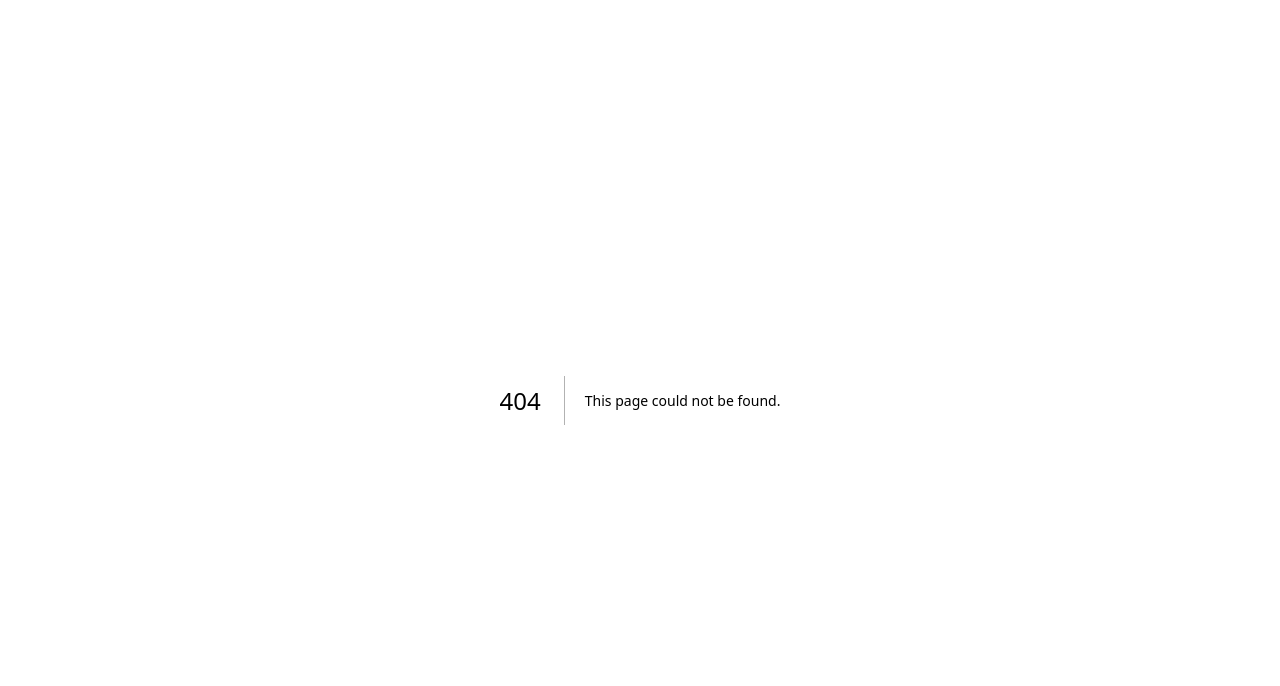
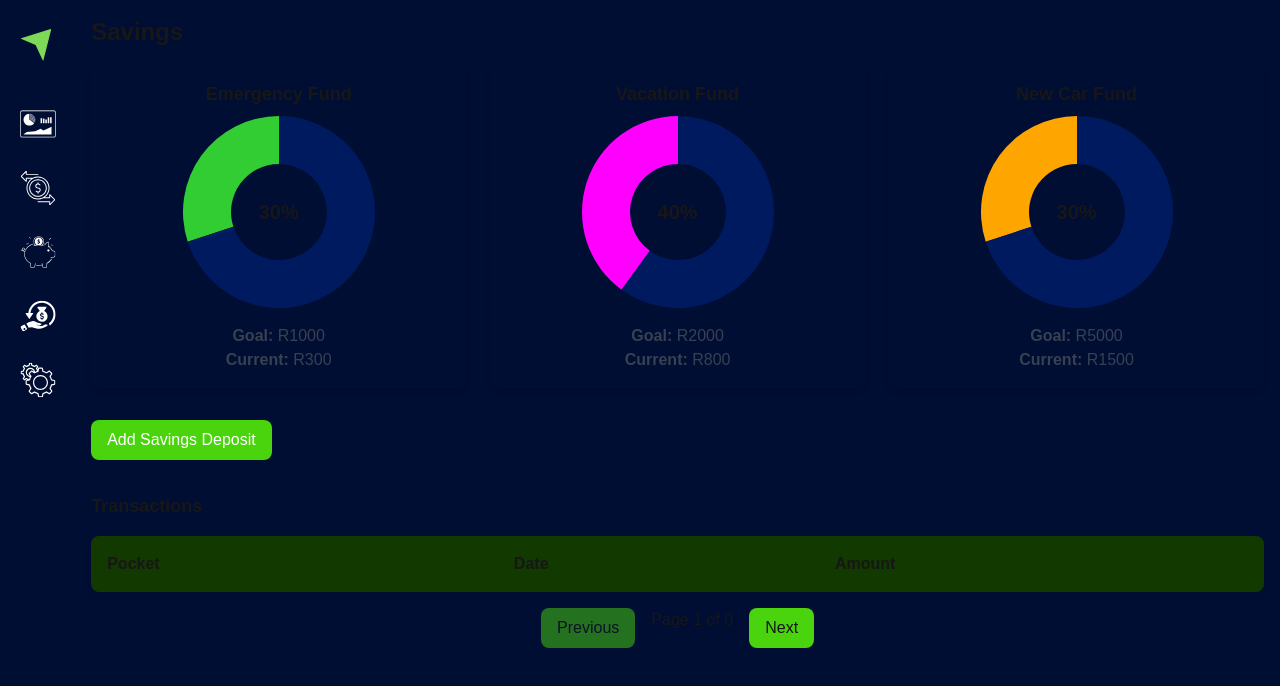
Before and after one commit to livmap/Finance-Tracker, a Next.js app: page /savings in a window 1280 px wide. Before the commit this address had no page. Shown: the top 686 px of the page. Built offline with nearby package versions, Linux system fonts and the light colour scheme.

Commit message:
Added a debit card UI element

```diff
--- a/src/app/components/AccountBalance.tsx
+++ b/src/app/components/AccountBalance.tsx
@@ -1,13 +1,9 @@
 function AccountBalance() {
   return (
-    <div className="bg-background p-6 rounded-lg shadow-md shadow-maingreen border border-maingreen grid grid-cols-4">
+    <div className="bg-background p-6 rounded-lg shadow-md shadow-maingreen border border-maingreen grid grid-cols-3 w-256 m-3">
       <div className="acc-balance">
-        <h2 className="text-lg text-darkgreen font-bold mb-2">Total Liquid Balance</h2>
+        <h2 className="text-lg text-darkgreen font-bold mb-2">Liquid Balance</h2>
         <p className="text-2xl font-semibold text-maingreen">R77,500.00</p>
-      </div>
-      <div className="acc-balance">
-        <h2 className="text-lg text-darkgreen font-bold mb-2">Current Account</h2>
-        <p className="text-2xl font-semibold text-maingreen">R27,000.00</p>
       </div>
       <div className="acc-balance">
         <h2 className="text-lg text-darkgreen font-bold mb-2">Savings</h2>
--- /dev/null
+++ b/src/app/components/CreditCard.tsx
@@ -0,0 +1,45 @@
+"use client";
+
+import React from "react";
+
+const CreditCard: React.FC = () => {
+  const accountBalance = "R12,345.67";
+  const cardHolderName = "Prince Maphupha";
+  const bankName = "NEDBANK";
+
+  return (
+    <div className="relative w-96 h-56 rounded-lg shadow-xl bg-gradient-to-br from-yellow-600 via-blue-500 to-green-600 text-white p-6 m-3">
+      {/* Bank Name */}
+      <div className="flex justify-between items-center">
+        <div>
+          <h1 className="text-lg font-bold">{bankName}</h1>
+          <p className="text-sm font-medium opacity-80">Debit Card</p>
+        </div>
+        {/* Mastercard Logo */}
+        <div className="flex items-center space-x-2">
+          <div className="w-6 h-6 bg-red-500 rounded-full"></div>
+          <div className="w-6 h-6 bg-yellow-500 rounded-full"></div>
+        </div>
+      </div>
+
+      {/* Account Balance */}
+      <div className="mt-8">
+        <p className="text-sm font-medium opacity-80">Account Balance</p>
+        <h2 className="text-2xl font-bold">{accountBalance}</h2>
+      </div>
+
+      {/* Card Holder Name */}
+      <div className="absolute bottom-6 left-6">
+        <p className="text-sm font-medium opacity-80">Card Holder</p>
+        <h3 className="text-lg font-bold">{cardHolderName}</h3>
+      </div>
+
+      {/* Decorative Chip */}
+      <div className="absolute bottom-6 right-6">
+        <div className="w-12 h-8 bg-yellow-400 rounded-sm"></div>
+      </div>
+    </div>
+  );
+};
+
+export default CreditCard;
--- a/src/app/page.tsx
+++ b/src/app/page.tsx
@@ -7,6 +7,7 @@ import SavingsOverview from "./components/SavingsOverview";
 import AccountBalance from "./components/AccountBalance";
 import UpcomingBills from "./components/Upcoming Bills";
 import TransactionsTable from "./components/TransactionsTable";
+import CreditCard from "./components/CreditCard";
 
 function DashboardPage() {
   const sidebarItems = [
@@ -22,7 +23,11 @@ function DashboardPage() {
       <Sidebar logoSrc={"/images/logo_icon.svg"} items={sidebarItems} />
       <div className="flex-1 p-6 space-y-6">
         <h1 className="text-2xl font-bold">January</h1>
+        <div className="dash-items flex justify-between">
+          <CreditCard />
         <AccountBalance />
+        </div>
+
         <div className="grid grid-cols-1 lg:grid-cols-2 gap-6">
           <PortfolioCard />
           <SavingsOverview />
--- /dev/null
+++ b/src/app/savings/page.tsx
@@ -0,0 +1,224 @@
+"use client";
+
+import React, { useState } from "react";
+import * as d3 from "d3";
+import Sidebar from "../components/Sidebar";
+
+interface SavingsPocket {
+  id: number;
+  name: string;
+  color: string;
+  goal: number;
+  current: number;
+}
+
+interface SavingsTransaction {
+  pocketName: string;
+  date: string;
+  amount: number;
+}
+
+const Savings: React.FC = () => {
+  const [savings, setSavings] = useState<SavingsPocket[]>([
+    { id: 1, name: "Emergency Fund", color: "limegreen", goal: 1000, current: 300 },
+    { id: 2, name: "Vacation Fund", color: "magenta", goal: 2000, current: 800 },
+    { id: 3, name: "New Car Fund", color: "orange", goal: 5000, current: 1500 },
+  ]);
+
+  const [transactions, setTransactions] = useState<SavingsTransaction[]>([]);
+  const [formVisible, setFormVisible] = useState(false);
+  const [selectedPocket, setSelectedPocket] = useState("");
+  const [amount, setAmount] = useState<number | "">(0);
+
+  const [currentPage, setCurrentPage] = useState(1); // Track the current page
+  const transactionsPerPage = 3;
+
+  const handleAddDeposit = () => {
+    if (selectedPocket && amount) {
+      const pocketIndex = savings.findIndex((pocket) => pocket.name === selectedPocket);
+
+      if (pocketIndex !== -1) {
+        const updatedSavings = [...savings];
+        updatedSavings[pocketIndex].current += amount;
+
+        const newTransaction: SavingsTransaction = {
+          pocketName: selectedPocket,
+          date: new Date().toISOString(), // Use ISO format for easy sorting
+          amount,
+        };
+
+        setSavings(updatedSavings);
+        setTransactions([...transactions, newTransaction]);
+
+        setSelectedPocket("");
+        setAmount("");
+        setFormVisible(false);
+      }
+    }
+  };
+
+  const PieChart = ({ pocket }: { pocket: SavingsPocket }) => {
+    const percentage = Math.min((pocket.current / pocket.goal) * 100, 100);
+
+    const pieData = d3.pie<number>()([percentage, 100 - percentage]);
+
+    const arc = d3
+      .arc<d3.PieArcDatum<number>>()
+      .innerRadius(50)
+      .outerRadius(100);
+
+    return (
+      <div className="relative w-48 h-48">
+        <svg viewBox="-100 -100 200 200">
+          {pieData.map((slice, index) => (
+            <path
+              key={index}
+              d={arc(slice) || ""}
+              fill={index === 0 ? pocket.color : "#001a60"}
+            />
+          ))}
+        </svg>
+        <div className="absolute top-1/2 left-1/2 transform -translate-x-1/2 -translate-y-1/2">
+          <p className="text-xl font-bold">{Math.round(percentage)}%</p>
+        </div>
+      </div>
+    );
+  };
+
+  const sidebarItems = [
+    { href: "/", imgSrc: "/images/dashboard.svg", alt: "Dashboard" },
+    { href: "/transactions", imgSrc: "/images/transactions.svg", alt: "Transactions" },
+    { href: "/savings", imgSrc: "/images/savings.svg", alt: "Budget" },
+    { href: "/investments", imgSrc: "/images/investments.svg", alt: "Reports" },
+    { href: "/setup", imgSrc: "/images/setup.svg", alt: "Settings" },
+  ];
+
+  // Calculate pagination
+  const totalTransactions = transactions.length;
+  const totalPages = Math.ceil(totalTransactions / transactionsPerPage);
+  const sortedTransactions = [...transactions].sort((a, b) => new Date(b.date).getTime() - new Date(a.date).getTime());
+  const displayedTransactions = sortedTransactions.slice(
+    (currentPage - 1) * transactionsPerPage,
+    currentPage * transactionsPerPage
+  );
+
+  return (
+    <div className="w-screen flex">
+      <Sidebar logoSrc={"/images/logo_icon.svg"} items={sidebarItems} />
+      <div className="w-full p-4">
+        <h1 className="text-2xl font-bold mb-4">Savings</h1>
+
+        {/* Savings Pockets */}
+        <div className="grid grid-cols-1 sm:grid-cols-2 lg:grid-cols-3 gap-6">
+          {savings.map((pocket) => (
+            <div
+              key={pocket.id}
+              className="p-4 rounded-lg shadow-md text-center flex flex-col items-center"
+            >
+              <h2 className="font-bold text-lg mb-2">{pocket.name}</h2>
+              <PieChart pocket={pocket} />
+              <p className="mt-4 text-gray-700">
+                <span className="font-bold">Goal:</span> R{pocket.goal}
+              </p>
+              <p className="text-gray-700">
+                <span className="font-bold">Current:</span> R{pocket.current}
+              </p>
+            </div>
+          ))}
+        </div>
+
+        {/* Add Savings Deposit */}
+        <div className="mt-8">
+          <button
+            onClick={() => setFormVisible(true)}
+            className="px-4 py-2 bg-maingreen text-white rounded-lg"
+          >
+            Add Savings Deposit
+          </button>
+
+          {formVisible && (
+            <div className="mt-4 p-4 rounded-lg shadow-md">
+              <h3 className="font-bold text-lg mb-4">Add Deposit</h3>
+              <div className="mb-4">
+                <label className="block font-bold mb-2">Savings Pocket</label>
+                <select
+                  value={selectedPocket}
+                  onChange={(e) => setSelectedPocket(e.target.value)}
+                  className="w-full p-2 rounded-lg bg-lighterblue text-white"
+                >
+                  <option value="">Select a pocket</option>
+                  {savings.map((pocket) => (
+                    <option key={pocket.id} value={pocket.name}>
+                      {pocket.name}
+                    </option>
+                  ))}
+                </select>
+              </div>
+              <div className="mb-4">
+                <label className="block font-bold mb-2">Amount</label>
+                <input
+                  type="number"
+                  value={amount}
+                  onChange={(e) => setAmount(parseFloat(e.target.value) || "")}
+                  className="w-full p-2 rounded-lg bg-lighterblue text-white"
+                />
+              </div>
+              <button
+                onClick={handleAddDeposit}
+                className="px-4 py-2 bg-maingreen text-white rounded-lg"
+              >
+                Add Deposit
+              </button>
+            </div>
+          )}
+        </div>
+
+        {/* Transactions Table */}
+        <div className="mt-8">
+          <h3 className="font-bold text-lg mb-4">Transactions</h3>
+          <table className="w-full shadow-md rounded-lg overflow-hidden">
+            <thead>
+              <tr className="text-left bg-darkgreen">
+                <th className="p-4">Pocket</th>
+                <th className="p-4">Date</th>
+                <th className="p-4">Amount</th>
+              </tr>
+            </thead>
+            <tbody>
+              {displayedTransactions.map((transaction, index) => (
+                <tr key={index} className="hover:bg-lighterblue">
+                  <td className="p-4">{transaction.pocketName}</td>
+                  <td className="p-4">{new Date(transaction.date).toLocaleDateString()}</td>
+                  <td className="p-4">R{transaction.amount}</td>
+                </tr>
+              ))}
+            </tbody>
+          </table>
+
+          {/* Pagination Controls */}
+          <div className="mt-4 flex justify-center space-x-4">
+            <button
+              onClick={() => setCurrentPage((prev) => Math.max(prev - 1, 1))}
+              disabled={currentPage === 1}
+              className="px-4 py-2 bg-maingreen rounded-lg disabled:opacity-50"
+            >
+              Previous
+            </button>
+            <span>
+              Page {currentPage} of {totalPages}
+            </span>
+            <button
+              onClick={() => setCurrentPage((prev) => Math.min(prev + 1, totalPages))}
+              disabled={currentPage === totalPages}
+              className="px-4 py-2 bg-maingreen rounded-lg disabled:opacity-50"
+            >
+              Next
+            </button>
+          </div>
+        </div>
+      </div>
+    </div>
+  );
+};
+
+export default Savings;
--- a/tailwind.config.ts
+++ b/tailwind.config.ts
@@ -15,6 +15,9 @@ export default {
         darkgreen: "#113900",
         lighterblue: "#001a60"
       },
+      spacing: {
+        '256': '48rem',
+      }
     },
   },
   plugins: [],
```
